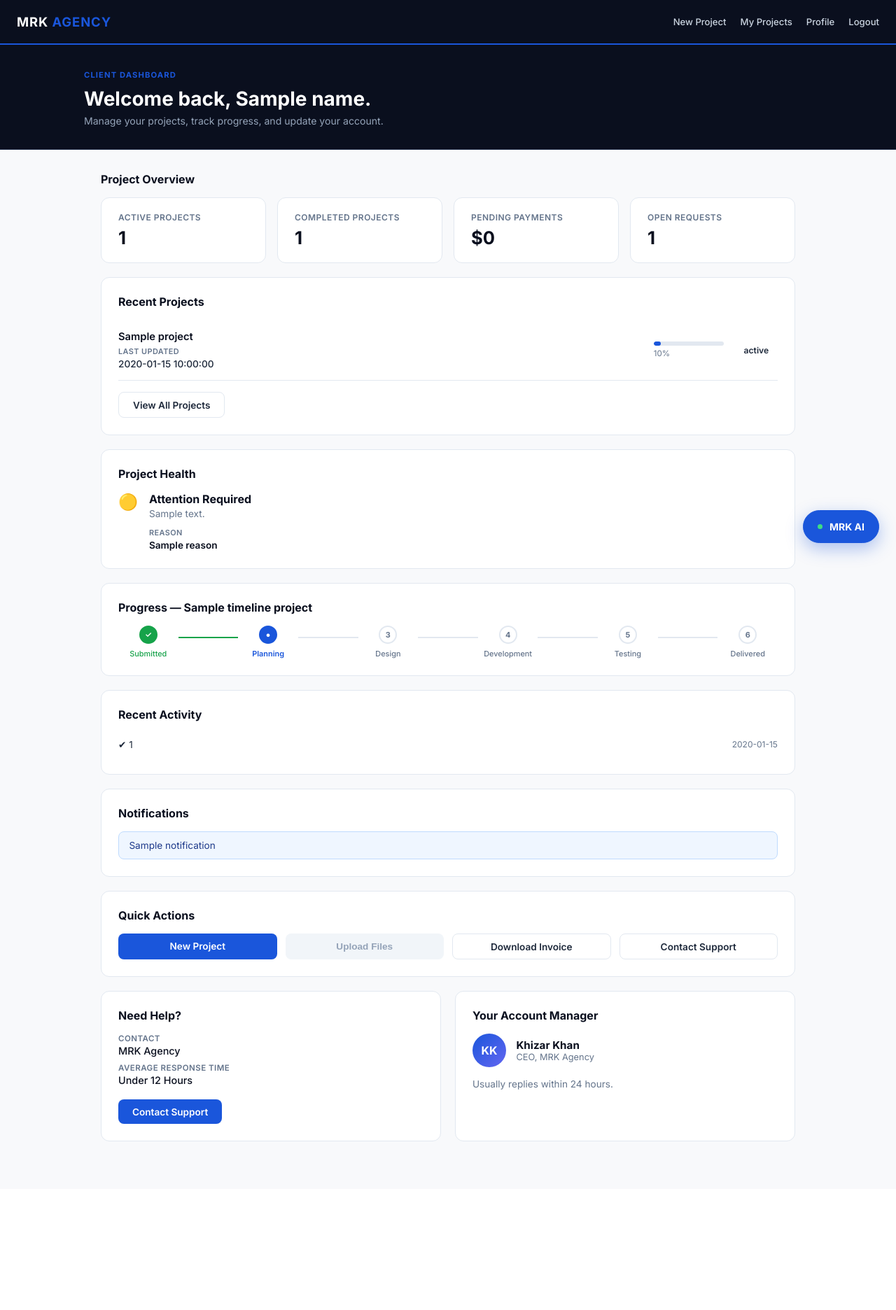
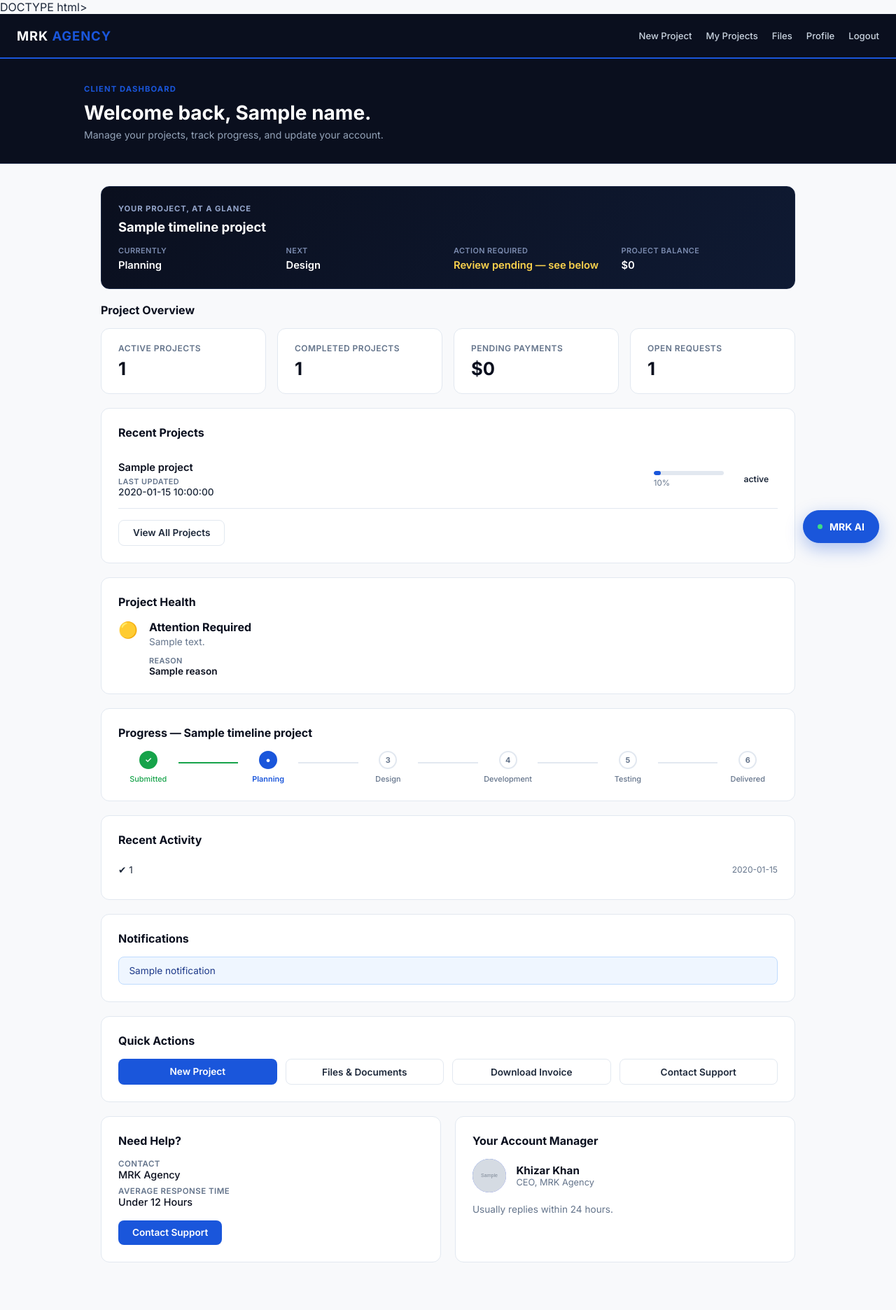
Before and after one commit to KhizarKhan714/MRK-AGENCY-, a Python web app: template templates/dashboard.html in a window 1280 px wide. Shown: the whole page at 70% size. Before the commit the page ends 1631 px from the top, so only its background shows below. Run offline with Jinja, Linux system fonts and the light colour scheme; the template is opened without the code that fills it: most values are stand-ins (such as "Sample title", 1, 10 or a date in 2020); grey boxes marked "Sample" are stand-in pictures.

Commit message:
Implement command center summary in dashboard
Added command center summary section with project details and actions.

```diff
--- a/templates/dashboard.html
+++ b/templates/dashboard.html
@@ -1,4 +1,4 @@
-<!DOCTYPE html>
+DOCTYPE html>
 <html lang="en">
 <head>
   <meta charset="UTF-8"/>
@@ -91,6 +91,23 @@
     .btn-disabled { background: #F1F5F9; color: #94A3B8; cursor: not-allowed; }
     .btn-disabled:hover { opacity: 1; }
 
+    /* COMMAND CENTER SUMMARY */
+    .command-card {
+      background: linear-gradient(135deg, var(--dark), #0F1A33);
+      border: 1px solid #1A2744;
+      border-radius: 12px;
+      padding: 1.5rem;
+      margin-bottom: 1.25rem;
+      color: var(--white);
+    }
+    .command-card .cc-title { font-size: 0.7rem; font-weight: 700; text-transform: uppercase; letter-spacing: 0.08em; color: #93A4C9; margin-bottom: 0.5rem; }
+    .command-card .cc-project { font-size: 1.15rem; font-weight: 700; margin-bottom: 1rem; }
+    .cc-grid { display: grid; grid-template-columns: repeat(auto-fit, minmax(140px, 1fr)); gap: 1rem; }
+    .cc-item label { display: block; font-size: 0.68rem; font-weight: 600; color: #7C8CB0; text-transform: uppercase; letter-spacing: 0.04em; margin-bottom: 0.3rem; }
+    .cc-item span { font-size: 0.92rem; font-weight: 600; color: var(--white); }
+    .cc-item.cc-action span.cc-clear { color: #6EE7B7; }
+    .cc-item.cc-action span.cc-pending { color: #FCD34D; }
+
     /* 1. PROJECT OVERVIEW STATS */
     .stats-grid {
       display: grid;
@@ -179,7 +196,10 @@
       background: linear-gradient(135deg, #1A56DB, #6366F1);
       color: white; display: flex; align-items: center; justify-content: center;
       font-weight: 700; font-size: 1rem;
+      overflow: hidden;
+      flex-shrink: 0;
     }
+    .am-avatar img { width: 100%; height: 100%; object-fit: cover; display: block; }
     .am-name { font-size: 0.95rem; font-weight: 700; color: var(--dark); }
     .am-role { font-size: 0.8rem; color: var(--muted); }
 
@@ -279,6 +299,7 @@
   <div class="nav-links">
     <a href="/submit-project">New Project</a>
     <a href="/my-projects">My Projects</a>
+    <a href="/files">Files</a>
     <a href="/profile">Profile</a>
     <a href="/logout">Logout</a>
   </div>
@@ -287,6 +308,7 @@
 <div class="mobile-menu" id="mobileMenu">
   <a href="/submit-project">New Project</a>
   <a href="/my-projects">My Projects</a>
+  <a href="/files">Files</a>
   <a href="/profile">Profile</a>
   <a href="/logout">Logout</a>
 </div>
@@ -317,6 +339,37 @@
   </div>
 
   {% else %}
+
+  <!-- COMMAND CENTER SUMMARY — built entirely from data already computed for this page -->
+  {% if timeline_project %}
+  {% set stage_names = ['Submitted','Planning','Design','Development','Testing','Delivered'] %}
+  <div class="command-card">
+    <div class="cc-title">Your project, at a glance</div>
+    <div class="cc-project">{{ timeline_project.title }}</div>
+    <div class="cc-grid">
+      <div class="cc-item">
+        <label>Currently</label>
+        <span>{{ stage_names[timeline_project.stage_index] }}</span>
+      </div>
+      <div class="cc-item">
+        <label>Next</label>
+        <span>{% if timeline_project.stage_index + 1 < stage_names|length %}{{ stage_names[timeline_project.stage_index + 1] }}{% else %}Delivery{% endif %}</span>
+      </div>
+      <div class="cc-item cc-action">
+        <label>Action Required</label>
+        {% if open_requests_count > 0 %}
+        <span class="cc-pending">Review pending — see below</span>
+        {% else %}
+        <span class="cc-clear">Nothing right now</span>
+        {% endif %}
+      </div>
+      <div class="cc-item">
+        <label>Project Balance</label>
+        <span>${{ '%.0f'|format(pending_payments_total) }}</span>
+      </div>
+    </div>
+  </div>
+  {% endif %}
 
   <!-- 1. PROJECT OVERVIEW -->
   <div class="section-title">Project Overview</div>
@@ -450,7 +503,7 @@
     <div class="section-title">Quick Actions</div>
     <div class="quick-actions-grid">
       <a href="/submit-project" class="btn btn-blue">New Project</a>
-      <button class="btn btn-disabled" disabled title="Coming soon">Upload Files</button>
+      <a href="/files" class="btn btn-outline">Files &amp; Documents</a>
       {% if latest_project_id %}
       <a href="/invoice/{{ latest_project_id }}" class="btn btn-outline">Download Invoice</a>
       {% else %}
@@ -483,7 +536,7 @@
     <div class="card">
       <div class="section-title">Your Account Manager</div>
       <div class="am-row">
-        <div class="am-avatar">KK</div>
+        <div class="am-avatar">{% if ceo_photo %}<img src="{{ ceo_photo }}" alt="Khizar Khan">{% else %}KK{% endif %}</div>
         <div>
           <div class="am-name">Khizar Khan</div>
           <div class="am-role">CEO, MRK Agency</div>
```
